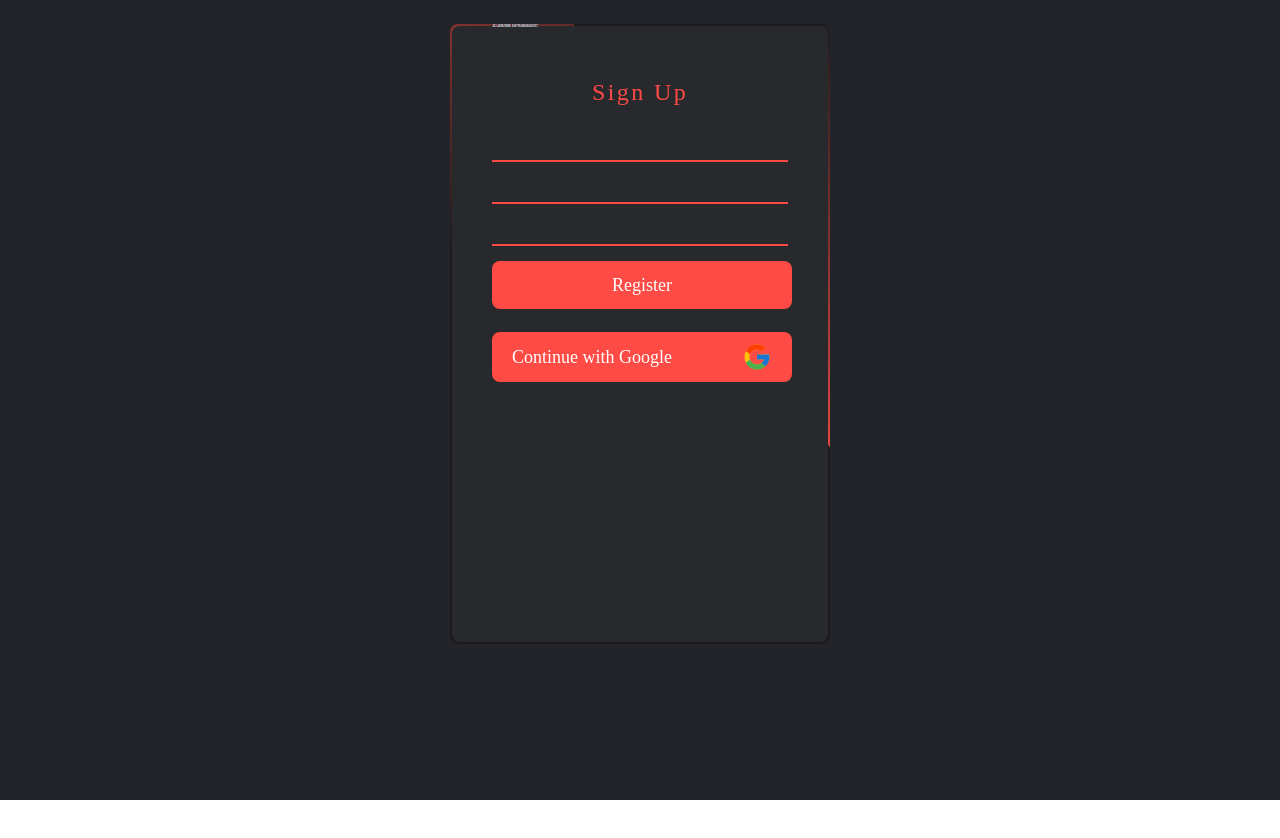
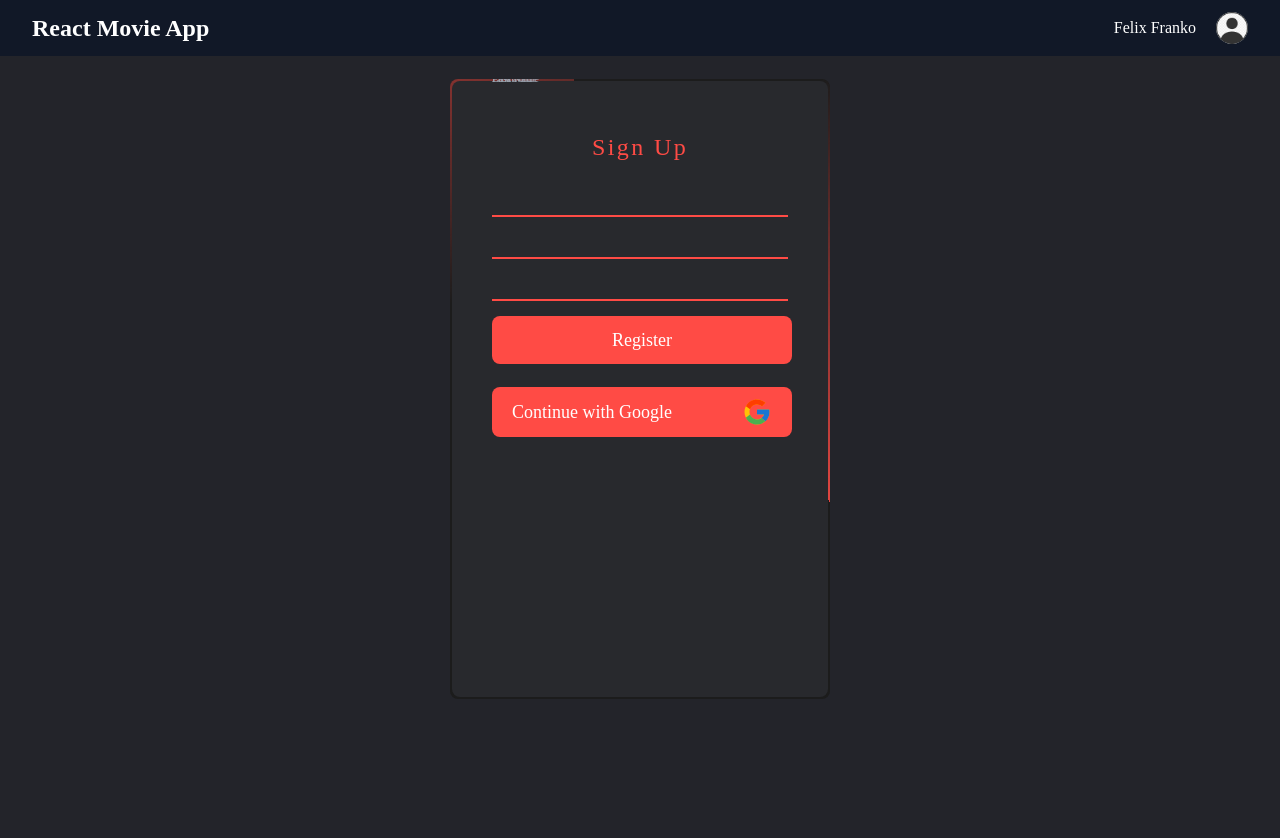
Before and after one commit to Hasan-Turkel/movies, a React (Create React App) app: page /register in a window 1280 px wide. Shown: the top 838 px of the page. Before the commit the page ends 800 px from the top, so only its background shows below. Built offline with nearby package versions, Linux system fonts and the light colour scheme.

Commit message:
context commit

```diff
--- a/src/App.js
+++ b/src/App.js
@@ -1,10 +1,13 @@
 import React from "react";
-import Register from "./pages/Register";
+import AppRouter from "./router/AppRouter";
+import AuthContextProvider from "./context/AuthContext";
 
 const App = () => {
   return (
-    <div>
-      <Register />
+    <div className="dark:bg-gray-dark-main min-h-screen">
+      <AuthContextProvider>
+        <AppRouter />
+      </AuthContextProvider>
     </div>
   );
 };
--- /dev/null
+++ b/src/context/AuthContext.js
@@ -0,0 +1,49 @@
+import {
+    createUserWithEmailAndPassword,
+    signInWithEmailAndPassword,
+  } from "firebase/auth";
+  import React, { createContext } from "react";
+  import { auth } from "../auth/firebase";
+  import { useNavigate } from "react-router-dom";
+
+  export const AuthContext = createContext();
+
+
+  const AuthContextProvider = ({ children }) => {
+    let navigate = useNavigate();
+    const createUser = async (email, password) => {
+      //? yeni bir kullanıcı oluşturmak için kullanılan firebase metodu
+      try {
+        let userCredential = await createUserWithEmailAndPassword(
+          auth,
+          email,
+          password
+        );
+        console.log(userCredential);
+        navigate("/");
+      } catch (error) {
+        console.log(error.message);
+      }
+    };
+
+
+    const signIn = async (email, password) => {
+      try {
+        //? mevcut kullanıcının giriş yapması için kullanılan firebase metodu
+        let userCredential = await signInWithEmailAndPassword(
+          auth,
+          email,
+          password
+        );
+        navigate("/");
+        console.log(userCredential);
+      } catch (error) {
+        console.log(error.message);
+      }
+    };
+
+    const values = { createUser, signIn };
+    return <AuthContext.Provider value={values}>{children}</AuthContext.Provider>;
+  };
+
+  export default AuthContextProvider;
--- a/src/index.css
+++ b/src/index.css
@@ -118,3 +118,11 @@ body {
       transform: rotate(360deg);
   }
 }
+
+input:-webkit-autofill,
+input:-webkit-autofill:hover,
+input:-webkit-autofill:focus input:-webkit-autofill {
+  -webkit-text-fill-color: white !important;
+  -webkit-box-shadow: 0 0 0px 0px #28292d inset !important;
+  transition: background-color 5000s ease-in-out 0s !important;
+}
```
